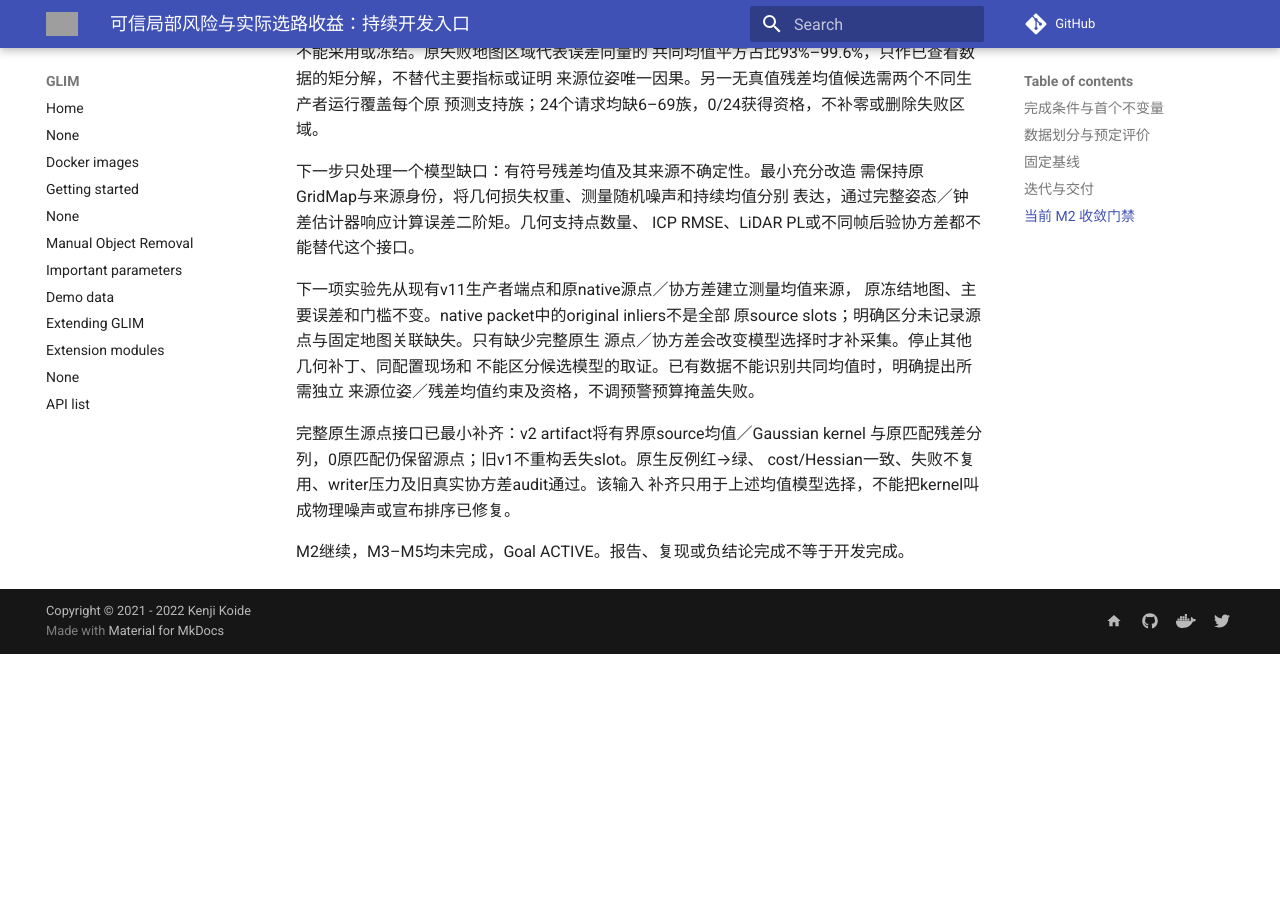
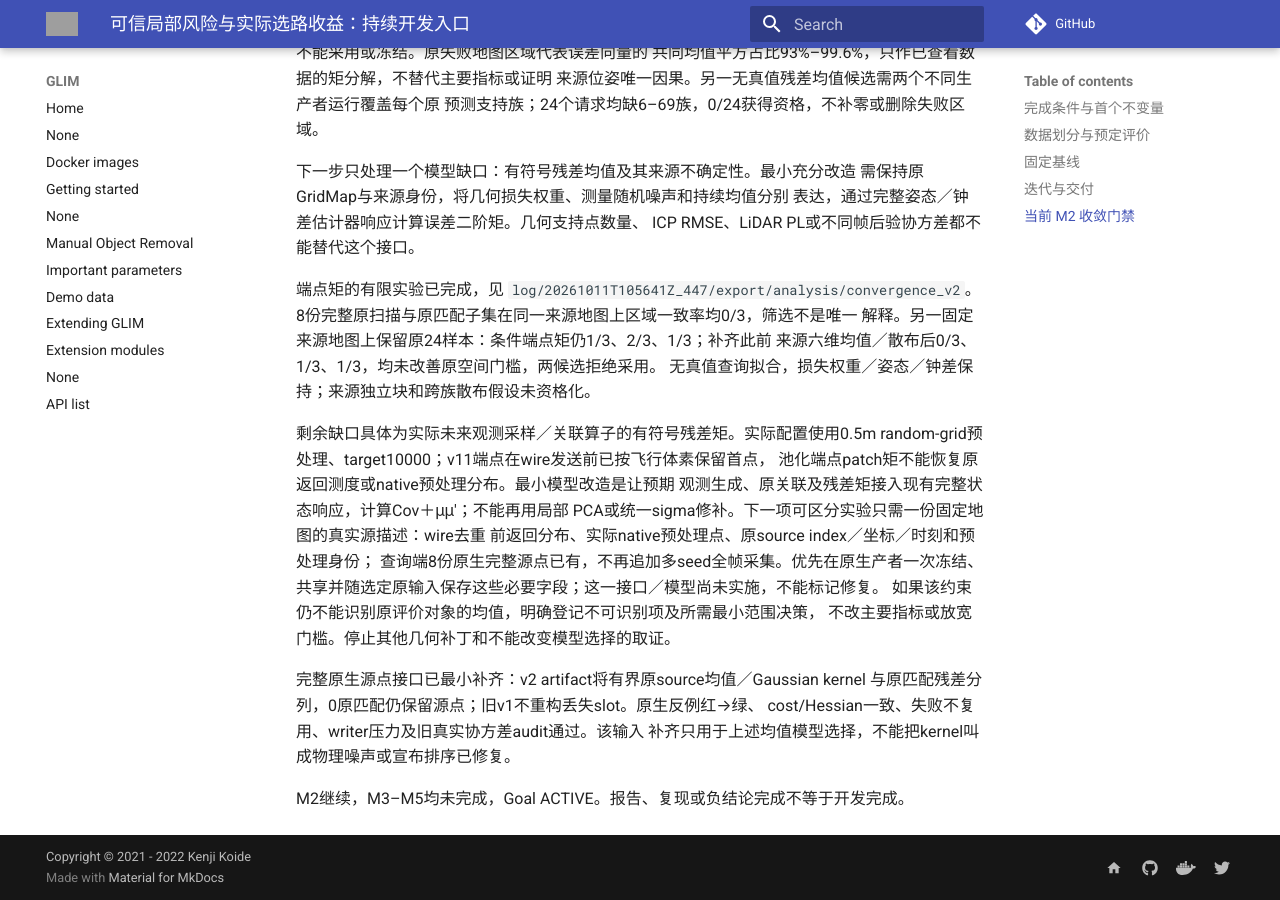
Before and after one commit to Printeger/iap, an MkDocs documentation site: the page built from docs/dev_predictor/credible_local_risk_goal.md, in a window 1280 px wide and 900 px high, scrolled down 1834 px. Built offline with MkDocs 1.6.1 and Material for MkDocs 9.7.7, drawn with Linux system fonts in a browser that asks for light colours; nearby versions of some CDN libraries; comment, search, counter and statistics services are not loaded; before the commit the page ends 2488 px from its top, so only the background shows below that; grey boxes are pictures that could not be loaded.

Commit message:
docs(predictor): reject endpoint moment candidates and narrow observation model gap

```diff
--- a/docs/dev_predictor/credible_local_risk_goal.md
+++ b/docs/dev_predictor/credible_local_risk_goal.md
@@ -76,12 +76,22 @@ M1 复现／控制 → M2 最小充分修正 → M3 独立验证／冻结 → M4
 表达，通过完整姿态／钟差估计器响应计算误差二阶矩。几何支持点数量、
 ICP RMSE、LiDAR PL或不同帧后验协方差都不能替代这个接口。
 
-下一项实验先从现有v11生产者端点和原native源点／协方差建立测量均值来源，
-原冻结地图、主要误差和门槛不变。native packet中的original inliers不是全部
-原source slots；明确区分未记录源点与固定地图关联缺失。只有缺少完整原生
-源点／协方差会改变模型选择时才补采集。停止其他几何补丁、同配置现场和
-不能区分候选模型的取证。已有数据不能识别共同均值时，明确提出所需独立
-来源位姿／残差均值约束及资格，不调预警预算掩盖失败。
+端点矩的有限实验已完成，见 `log/20261011T105641Z_447/export/analysis/convergence_v2`。
+8份完整原扫描与原匹配子集在同一来源地图上区域一致率均0/3，筛选不是唯一
+解释。另一固定来源地图上保留原24样本：条件端点矩仍1/3、2/3、1/3；补齐此前
+来源六维均值／散布后0/3、1/3、1/3，均未改善原空间门槛，两候选拒绝采用。
+无真值查询拟合，损失权重／姿态／钟差保持；来源独立块和跨族散布假设未资格化。
+
+剩余缺口具体为实际未来观测采样／关联算子的有符号残差矩。实际配置使用0.5m
+random-grid预处理、target10000；v11端点在wire发送前已按飞行体素保留首点，
+池化端点patch矩不能恢复原返回测度或native预处理分布。最小模型改造是让预期
+观测生成、原关联及残差矩接入现有完整状态响应，计算Cov＋μμ′；不能再用局部
+PCA或统一sigma修补。下一项可区分实验只需一份固定地图的真实源描述：wire去重
+前返回分布、实际native预处理点、原source index／坐标／时刻和预处理身份；
+查询端8份原生完整源点已有，不再追加多seed全帧采集。优先在原生产者一次冻结、
+共享并随选定原输入保存这些必要字段；这一接口／模型尚未实施，不能标记修复。
+如果该约束仍不能识别原评价对象的均值，明确登记不可识别项及所需最小范围决策，
+不改主要指标或放宽门槛。停止其他几何补丁和不能改变模型选择的取证。
 
 完整原生源点接口已最小补齐：v2 artifact将有界原source均值／Gaussian kernel
 与原匹配残差分列，0原匹配仍保留源点；旧v1不重构丢失slot。原生反例红→绿、
```
Also changed, not shown: docs/spec/ego_based_planning_flow.md (+15 -3 lines).
